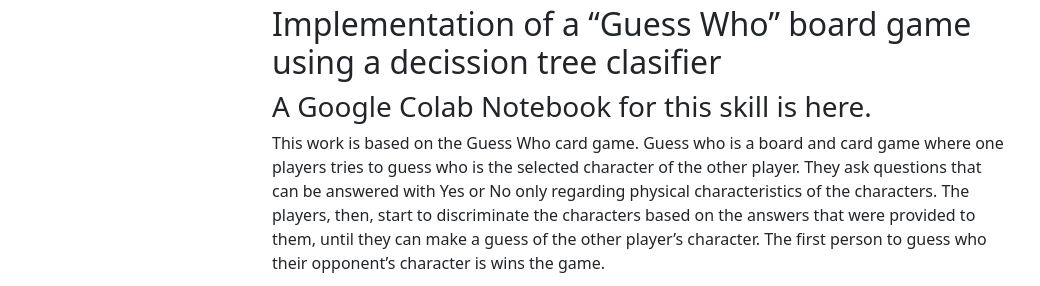
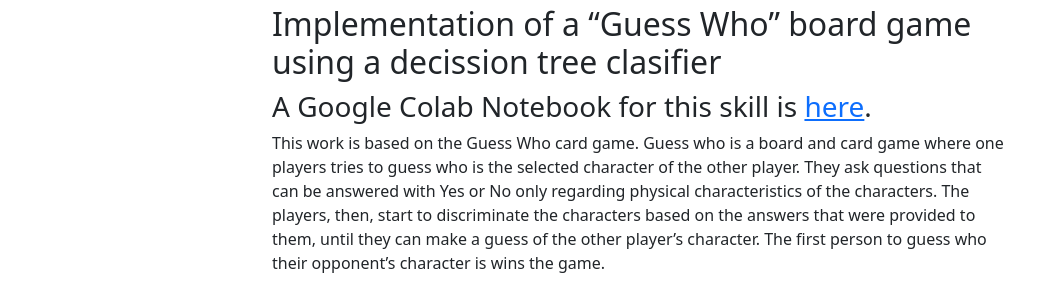
Before and after one commit to crespovictor/crespovictor.github.io, a Jekyll site: the page built from msportfolio/games-ai-interface.md, in a window 1280 px wide and 900 px high. Shown: the part 149-435 px from the top of the window, without its empty margins (0-1040 px from the left). Built offline with Jekyll 4.4.1, drawn with Linux system fonts in a browser that asks for light colours; a style sheet for code colours, icons or effects is not loaded; some of the changed lines change nothing that is shown.

Commit message:
fix typos

```diff
--- a/msportfolio/games-ai-interface.md
+++ b/msportfolio/games-ai-interface.md
@@ -7,7 +7,7 @@
 ---
 
 ## Implementation of a "Guess Who" board game using a decission tree clasifier
-### A Google Colab Notebook for this skill is here.
+### A Google Colab Notebook for this skill is [here][colab].
 
 This work is based on the Guess Who card game. Guess who is a board and card game where one players tries to guess who is the selected character of the other player. They ask questions that can be answered with Yes or No only regarding physical characteristics of the characters. The players, then, start to discriminate the characters based on the answers that were provided to them, until they can make a guess of the other player's character. The first person to guess who their opponent's character is wins the game.
 
@@ -88,3 +88,4 @@
 - Use similar tools to teach ML. The main intent of this experiment was to explore a familiar way (using a well known board game) to understand how ML models make decisions, and change the idea of AI/ML as a black box. It would be really useful to see this kind of experiments on the field, to guide kids and other people into Machine Learning.
 
 [img_folder]: https://drive.google.com/drive/folders/1VeNs-tGSyv9uOiQ9RuJfnJw-pxfmRwA8?usp=sharing
+[colab]: https://colab.research.google.com/drive/1cEAxpUCnk0C64Oy2B_35xU-G76Pl7lXf?usp=sharing
```
